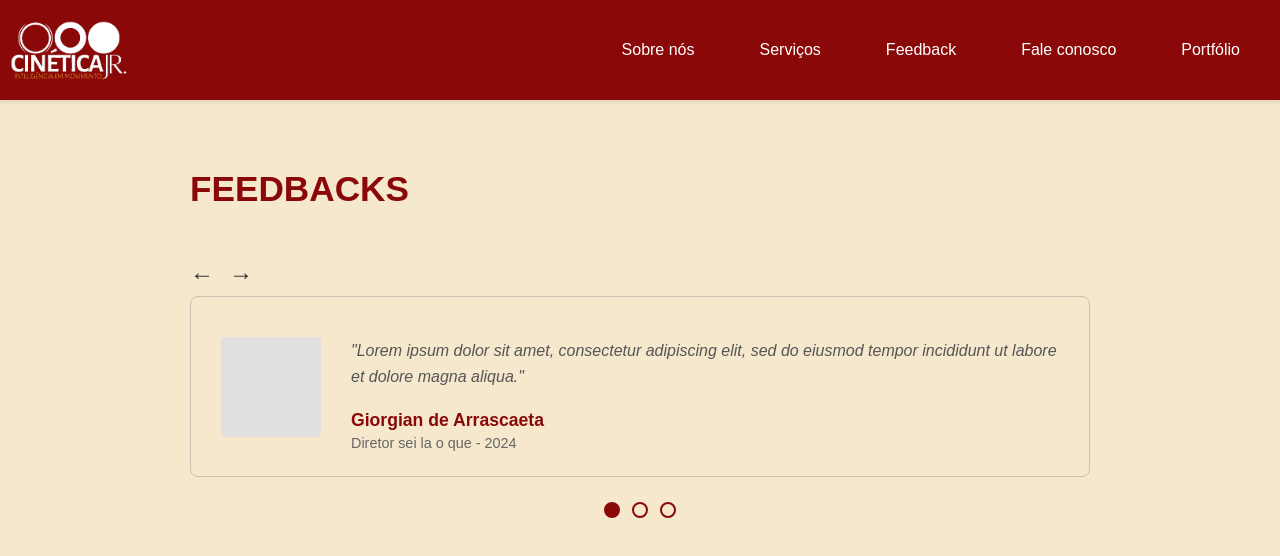
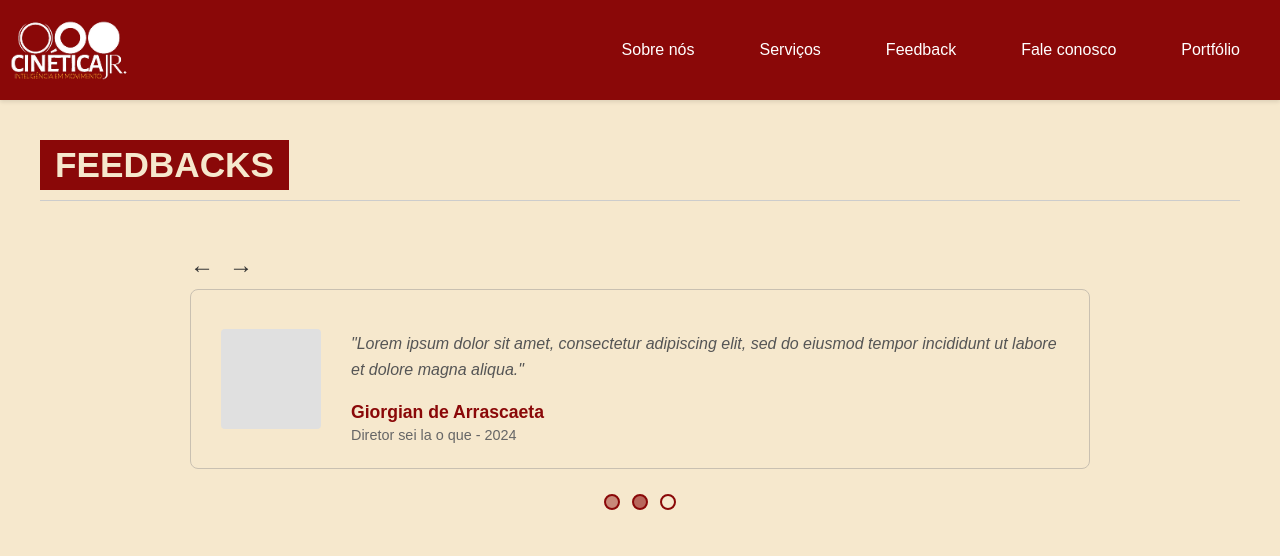
Before and after one commit to ryansarcinelli/site-cinetica, a Vue app: page /feedback in a window 1280 px wide. Shown: the top 556 px of the page. Built offline with nearby package versions, Linux system fonts and the light colour scheme.

Commit message:
mudei os estilos e coloquei animacoes nas paginas de portifolio e feedback

```diff
--- a/src/views/feedbackView.vue
+++ b/src/views/feedbackView.vue
@@ -1,5 +1,4 @@
 <template>
-
   <section id="feedbacks" class="feedback-page">
     <div class="page-title-container">
       <h2 class="page-title">Feedbacks</h2>
@@ -11,15 +10,16 @@
         <span @click="nextFeedback" class="nav-arrow">→</span>
       </div>
 
-      <div v-if="currentFeedback" class="feedback-card">
-        <div class="feedback-image-placeholder">
+      <transition :name="transitionName" mode="out-in">
+        <div v-if="currentFeedback" class="feedback-card" :key="currentFeedback.id">
+          <div class="feedback-image-placeholder"></div>
+          <div class="feedback-content">
+            <p class="feedback-text">"{{ currentFeedback.text }}"</p>
+            <p class="feedback-author">{{ currentFeedback.author }}</p>
+            <p class="feedback-role">{{ currentFeedback.role }}</p>
           </div>
-        <div class="feedback-content">
-          <p class="feedback-text">"{{ currentFeedback.text }}"</p>
-          <p class="feedback-author">{{ currentFeedback.author }}</p>
-          <p class="feedback-role">{{ currentFeedback.role }}</p>
         </div>
-      </div>
+      </transition>
 
       <div class="carousel-indicators">
         <span
@@ -35,136 +35,137 @@
 </template>
 
 <script setup>
-import { ref, computed } from "vue";
+import { ref, computed, onMounted, onUnmounted } from "vue";
 
-
-// Dados mocados para os feedbacks
 const feedbacks = ref([
-  {
-    id: 1,
-    text: "Lorem ipsum dolor sit amet, consectetur adipiscing elit, sed do eiusmod tempor incididunt ut labore et dolore magna aliqua.",
-    author: "Giorgian de Arrascaeta",
-    role: "Diretor sei la o que - 2024",
-    image: "/imagens/placeholder-avatar.png", // Caminho para a imagem do autor
-  },
-  {
-    id: 2,
-    text: "A equipe foi extremamente profissional e entregou o projeto antes do prazo. Estamos muito satisfeitos com o resultado final e a qualidade do trabalho.",
-    author: "Gabriel Barbosa",
-    role: "CEO da Gávea - 2023",
-    image: "/imagens/placeholder-avatar.png",
-  },
-  {
-    id: 3,
-    text: "Uma experiência de colaboração fantástica. A comunicação foi clara e eficiente durante todo o processo. Recomendo fortemente os seus serviços.",
-    author: "Bruno Henrique",
-    role: "CTO da Ninho Corp - 2025",
-    image: "/imagens/placeholder-avatar.png",
-  },
+  { id: 1, text: "Lorem ipsum dolor sit amet, consectetur adipiscing elit, sed do eiusmod tempor incididunt ut labore et dolore magna aliqua.", author: "Giorgian de Arrascaeta", role: "Diretor sei la o que - 2024", image: "/imagens/placeholder-avatar.png", },
+  { id: 2, text: "A equipe foi extremamente profissional e entregou o projeto antes do prazo. Estamos muito satisfeitos com o resultado final e a qualidade do trabalho.", author: "Gabriel Barbosa", role: "CEO da Gávea - 2023", image: "/imagens/placeholder-avatar.png", },
+  { id: 3, text: "Uma experiência de colaboração fantástica. A comunicação foi clara e eficiente durante todo o processo. Recomendo fortemente os seus serviços.", author: "Bruno Henrique", role: "CTO da Ninho Corp - 2025", image: "/imagens/placeholder-avatar.png", },
 ]);
 
-// Lógica do Carrossel
 const currentIndex = ref(0);
+const currentFeedback = computed(() => feedbacks.value[currentIndex.value]);
+const AUTOPLAY_INTERVAL = 5000;
+let intervalId = null;
 
-const currentFeedback = computed(() => feedbacks.value[currentIndex.value]);
+// --- NOVA LÓGICA DE TRANSIÇÃO ---
+// Variável para guardar o nome da animação (slide-left ou slide-right)
+const transitionName = ref('slide-left');
+
+const startAutoplay = () => {
+  clearInterval(intervalId);
+  intervalId = setInterval(() => {
+    nextFeedback();
+  }, AUTOPLAY_INTERVAL);
+};
 
 const nextFeedback = () => {
+  // Define a animação para a DIREITA antes de trocar o slide
+  transitionName.value = 'slide-left';
   currentIndex.value = (currentIndex.value + 1) % feedbacks.value.length;
 };
 
 const previousFeedback = () => {
+  // Define a animação para a ESQUERDA antes de trocar o slide
+  transitionName.value = 'slide-right';
   currentIndex.value = (currentIndex.value - 1 + feedbacks.value.length) % feedbacks.value.length;
+  startAutoplay();
 };
 
 const goToFeedback = (index) => {
+  // Define a direção da animação comparando os índices
+  if (index > currentIndex.value) {
+    transitionName.value = 'slide-left';
+  } else {
+    transitionName.value = 'slide-right';
+  }
   currentIndex.value = index;
+  startAutoplay();
 };
+
+onMounted(() => {
+  startAutoplay();
+});
+
+onUnmounted(() => {
+  clearInterval(intervalId);
+});
 </script>
 
 <style scoped>
-/* Estilos principais da página, adaptados do portfolio-page */
 .feedback-page {
   max-width: 1200px;
   margin: 0 auto;
   padding: 40px 20px;
-  background-color: #f6e8cd; /* Mesma cor de fundo */
-  display: flex;
-  flex-direction: column;
-  align-items: center; /* Centraliza o conteúdo da página */
+  background-color: #f6e8cd;
+  text-align: left;
 }
-
-/* Estilos do título da página, reutilizados do portfolio */
 .page-title-container {
-  width: 100%;
-  max-width: 900px; /* Alinha com a largura do card */
   display: flex;
   align-items: center;
-  margin-bottom: 20px; /* Reduzido para aproximar do carrossel */
+  gap: 5px;
+  margin-bottom: 30px;
+  border-bottom: 1px solid #ccc;
+  padding-bottom: 10px;
 }
-
 .page-title {
-  color: #8a0808;
+  background-color: #8A0808;
+  color: #f6e8cd;
+  padding: 5px 15px;
+  display: inline-block;
   font-size: 2.2em;
   font-weight: bold;
   text-transform: uppercase;
+  margin: 0;
 }
-
-/* Container principal do carrossel */
 .feedback-carousel {
   width: 100%;
-  max-width: 900px; /* Largura máxima do componente de feedback */
+  max-width: 900px;
   display: flex;
   flex-direction: column;
   align-items: center;
+  margin: 50px auto 0;
+  /* Adicionado para conter a animação */
+  position: relative;
+  overflow-x: hidden;
 }
-
-/* Navegação por setas */
 .carousel-nav {
   width: 100%;
   display: flex;
-  justify-content: flex-start; /* Alinha à esquerda como na imagem */
+  justify-content: flex-start;
   gap: 15px;
   margin-bottom: 10px;
 }
-
 .nav-arrow {
   font-size: 1.5em;
   color: #333;
   cursor: pointer;
   transition: color 0.3s ease;
 }
-
 .nav-arrow:hover {
   color: #8a0808;
 }
-
-/* Estilo do card de feedback */
 .feedback-card {
-  background-color: transparent; /* Fundo transparente */
-  border: 1px solid #c9c0b1; /* Borda sutil */
+  background-color: transparent;
+  border: 1px solid #c9c0b1;
   border-radius: 8px;
   padding: 25px 30px;
   width: 100%;
   display: flex;
   align-items: center;
-  gap: 30px; /* Espaço entre a imagem e o texto */
+  gap: 30px;
   box-sizing: border-box;
 }
-
-/* Placeholder para a imagem do autor */
 .feedback-image-placeholder {
   width: 100px;
   height: 100px;
-  background-color: #e0e0e0; /* Cinza claro para o placeholder */
+  background-color: #e0e0e0;
   border-radius: 4px;
-  flex-shrink: 0; /* Impede que o placeholder encolha */
+  flex-shrink: 0;
 }
-
-/* Conteúdo de texto do feedback */
 .feedback-content {
   text-align: left;
 }
-
 .feedback-text {
   font-size: 1em;
   color: #555;
@@ -172,28 +173,23 @@ const goToFeedback = (index) => {
   line-height: 1.6;
   font-style: italic;
 }
-
 .feedback-author {
   font-size: 1.1em;
   font-weight: bold;
-  color: #8a0808; /* Cor de destaque */
+  color: #8a0808;
   margin: 0;
 }
-
 .feedback-role {
   font-size: 0.9em;
   color: #666;
   margin: 4px 0 0 0;
 }
-
-/* Indicadores de paginação (bolinhas) */
 .carousel-indicators {
   display: flex;
   justify-content: center;
   gap: 12px;
   margin-top: 25px;
 }
-
 .indicator-dot {
   width: 12px;
   height: 12px;
@@ -203,12 +199,10 @@ const goToFeedback = (index) => {
   cursor: pointer;
   transition: background-color 0.3s ease;
 }
-
 .indicator-dot.active {
-  background-color: #8a0808; /* Ponto ativo preenchido */
+  background-color: #8a0808;
 }
 
-/* Responsividade */
 @media (max-width: 768px) {
   .feedback-card {
     flex-direction: column;
@@ -216,13 +210,39 @@ const goToFeedback = (index) => {
     text-align: left;
     gap: 20px;
   }
-
   .feedback-content {
     width: 100%;
   }
-
   .page-title {
     font-size: 1.8em;
   }
 }
+
+/* --- NOVOS ESTILOS DE ANIMAÇÃO (SLIDE) --- */
+.slide-left-enter-active,
+.slide-left-leave-active,
+.slide-right-enter-active,
+.slide-right-leave-active {
+  transition: all 0.4s ease-out;
+}
+
+/* Animação para AVANÇAR (slide-left) */
+.slide-left-enter-from {
+  opacity: 0;
+  transform: translateX(30px);
+}
+.slide-left-leave-to {
+  opacity: 0;
+  transform: translateX(-30px);
+}
+
+/* Animação para VOLTAR (slide-right) */
+.slide-right-enter-from {
+  opacity: 0;
+  transform: translateX(-30px);
+}
+.slide-right-leave-to {
+  opacity: 0;
+  transform: translateX(30px);
+}
 </style>
--- a/src/views/portfolioView.vue
+++ b/src/views/portfolioView.vue
@@ -1,5 +1,4 @@
 <template>
-
   <section id="projects" class="portfolio-page">
     <div class="page-title-container">
       <h2 class="page-title">Portfólio</h2>
@@ -53,14 +52,11 @@
         </div>
       </div>
     </div>
-
-
   </section>
 </template>
 
 <script setup>
 import { ref } from "vue";
-
 
 const projects = [
   {
@@ -111,54 +107,52 @@ const projects = [
 </script>
 
 <style scoped>
-/* Estilos globais do portfolio */
 .portfolio-page {
   max-width: 1200px;
   margin: 0 auto;
   padding: 40px 20px;
   text-align: left;
-  background-color: #f6e8cd; /* Cor de fundo adaptada do contato-page */
+  background-color: #f6e8cd;
 }
 
-/* Estilos do título da página */
 .page-title-container {
   display: flex;
   align-items: center;
   gap: 5px;
   margin-bottom: 30px;
-  border-bottom: 1px solid #ccc; /* Linha divisória adaptada */
+  border-bottom: 1px solid #ccc;
   padding-bottom: 10px;
 }
 
 .page-title {
-  color: #8a0808;
+  background-color: #8A0808;
+  color: #f6e8cd;
   padding: 5px 15px;
   display: inline-block;
   font-size: 2.2em;
   font-weight: bold;
   text-transform: uppercase;
+  margin: 0;
 }
 
-/* Estilos da grade de projetos */
 .projects-grid {
   display: flex;
   flex-wrap: wrap;
-  gap: 30px; /* Espaçamento entre os cards */
+  gap: 30px;
   justify-content: center;
   margin-top: 50px;
 }
 
-/* Estilos de cada card de projeto */
 .project-card {
-  background-color: #fff; /* Fundo branco para os cards */
+  background-color: #fff;
   border-radius: 8px;
   overflow: hidden;
-  box-shadow: 0 4px 12px rgba(0, 0, 0, 0.1); /* Sombra mais suave */
-  width: 100%; /* Default para mobile */
+  box-shadow: 0 4px 12px rgba(0, 0, 0, 0.1);
+  width: 100%;
   transition: transform 0.3s ease-in-out;
-  flex: 1 1 300px; /* Flexbox para layout responsivo */
-  max-width: calc(33.333% - 20px); /* 3 itens por linha com gap */
-  box-sizing: border-box; /* Garante que padding e border estão dentro do width */
+  flex: 1 1 300px;
+  max-width: calc(33.333% - 20px);
+  box-sizing: border-box;
 }
 
 .project-card:hover {
@@ -166,7 +160,7 @@ const projects = [
 }
 
 .project-image-container {
-  height: 200px; /* Altura fixa para a imagem */
+  height: 200px;
   overflow: hidden;
 }
 
@@ -193,7 +187,7 @@ const projects = [
 }
 
 .project-tag {
-  background-color: rgba(138, 8, 8, 0.1); /* Cor de tag adaptada */
+  background-color: rgba(138, 8, 8, 0.1);
   color: #8a0808;
   padding: 5px 10px;
   border-radius: 20px;
@@ -217,9 +211,9 @@ const projects = [
 
 .project-links {
   display: flex;
-  justify-content: flex-end; /* Alinha links à direita */
+  justify-content: flex-end;
   gap: 15px;
-  font-size: 1.2em; /* Tamanho dos ícones */
+  font-size: 1.2em;
 }
 
 .project-link {
@@ -231,7 +225,6 @@ const projects = [
   color: #333;
 }
 
-/* Botão "Veja meu Github" */
 .github-button-container {
   text-align: center;
   margin-top: 50px;
@@ -258,10 +251,9 @@ const projects = [
   background-color: #5f0606;
 }
 
-/* Media Queries para responsividade */
 @media (max-width: 1024px) {
   .project-card {
-    max-width: calc(50% - 20px); /* 2 itens por linha */
+    max-width: calc(50% - 20px);
   }
 }
 
@@ -270,7 +262,7 @@ const projects = [
     gap: 20px;
   }
   .project-card {
-    max-width: 100%; /* 1 item por linha */
+    max-width: 100%;
   }
 
   .page-title {
```
